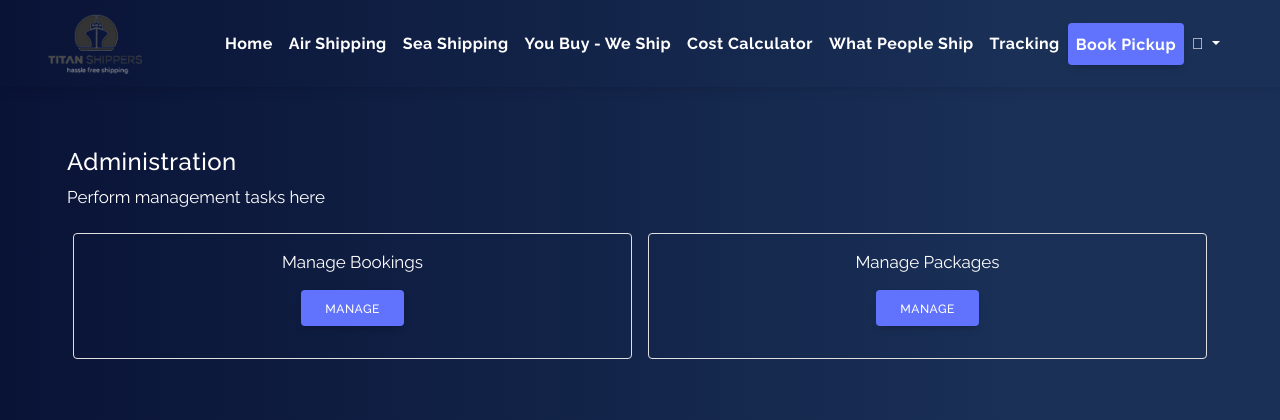
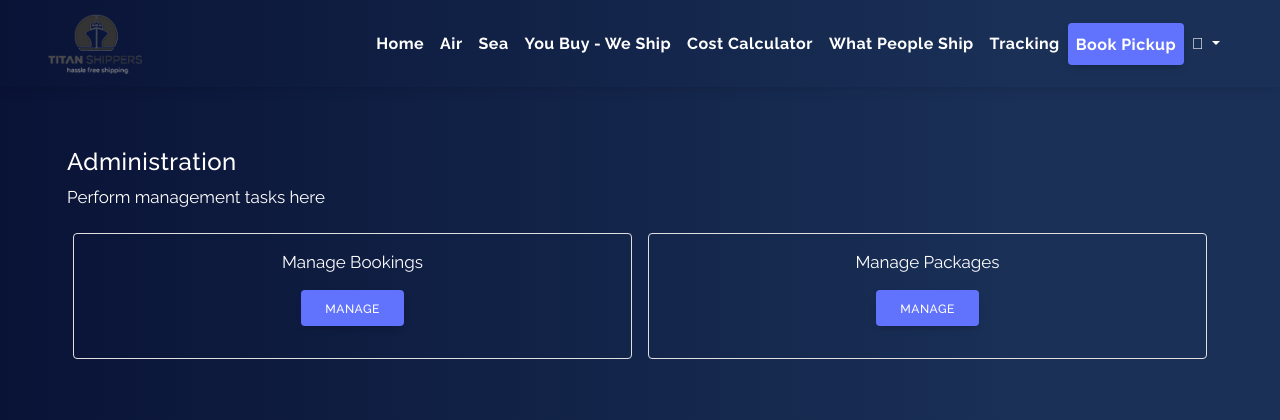
Before and after one commit to karuoro-munene/titan, a Django app: page /administration in a window 1280 px wide. Shown: the top 420 px of the page. Run offline with Django 5.2, Linux system fonts and the light colour scheme; the visitor is signed in with stand-in values (Sample User, id 1); some libraries are stand-ins or nearby versions.

Commit message:
remodel navbar

```diff
--- a/templates/base.html
+++ b/templates/base.html
@@ -112,8 +112,8 @@
 
             <ul class="navbar-nav d-flex  me-1">
                 <li class="nav-item me-lg-0"><a class="nav-link" href="{% url 'home' %}">Home</a></li>
-                <li class="nav-item me-lg-0"><a class="nav-link" href="{% url 'air' %}">Air Shipping</a></li>
-                <li class="nav-item me-lg-0"><a class="nav-link" href="{% url 'sea' %}">Sea Shipping</a></li>
+                <li class="nav-item me-lg-0"><a class="nav-link" href="{% url 'air' %}">Air </a></li>
+                <li class="nav-item me-lg-0"><a class="nav-link" href="{% url 'sea' %}">Sea </a></li>
                 <li class="nav-item me-lg-0"><a class="nav-link" href="{% url 'you-buy-we-ship' %}">You Buy - We
                     Ship</a></li>
                 <li class="nav-item me-lg-0"><a class="nav-link" href="{% url 'pricing' %}">Cost Calculator</a></li>
```
